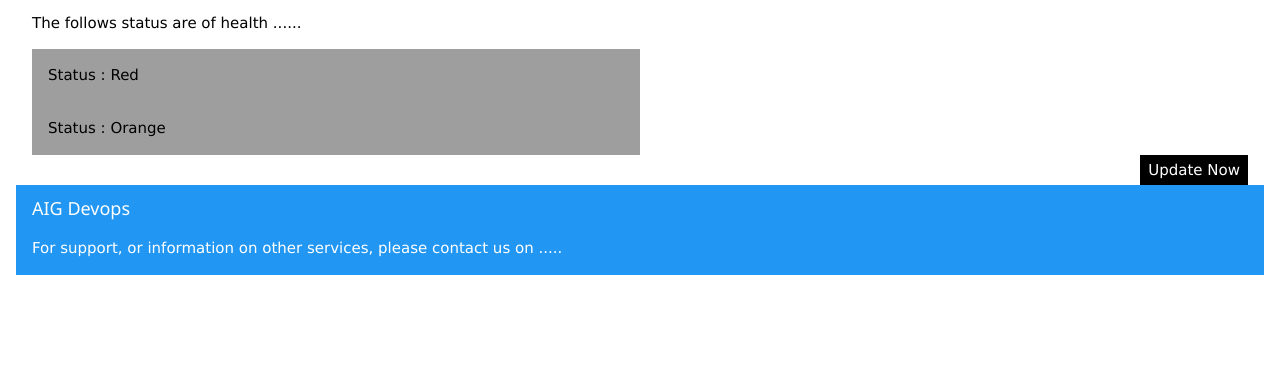
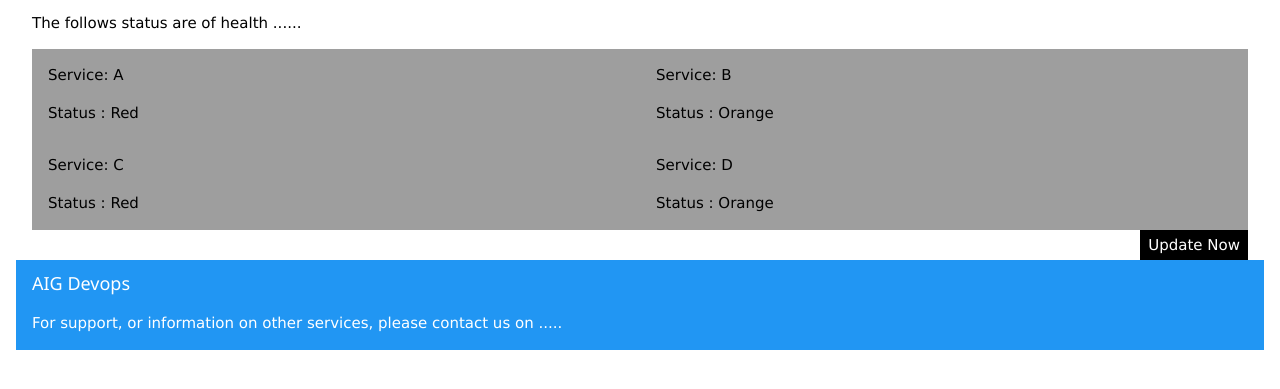
Before and after one commit to iot-ire-tech/devops-dashboard, a plain HTML site: page index.html in a window 1280 px wide. Shown: the part 285-674 px from the top of the page. Drawn offline with nearby package versions, Linux system fonts and the light colour scheme.

Commit message:
Update index.html

```diff
--- a/index.html
+++ b/index.html
@@ -34,16 +34,28 @@
 	  <h2>Applications Health Points</h2>
 	  <p>The follows status are of health ......</p>
 
+<!-- 2 Status/Row -->
 	<div class="w3-row">
   		<div class="w3-col w3-container m6 l6 w3-gray">
-    			<p>Status : Red</p>
+    			<p>Service: A</p>
+			<p>Status : Red</p>
+  		</div>
+  		<div class="w3-col w3-container m6 l6 w3-gray">
+    			<p>Service: B</p>
+    			<p>Status : Orange</p>
   		</div>
 	</div>
 	<div class="w3-row">
   		<div class="w3-col w3-container m6 l6 w3-gray">
+    			<p>Service: C</p>
+			<p>Status : Red</p>
+  		</div>
+  		<div class="w3-col w3-container m6 l6 w3-gray">
+    			<p>Service: D</p>
     			<p>Status : Orange</p>
   		</div>
 	</div>
+
 
 	<button id="btnUpdate" class="w3-btn w3-padding-small w3-black w3-right "  tabindex="" >Update Now</button>
 	</div>
```
